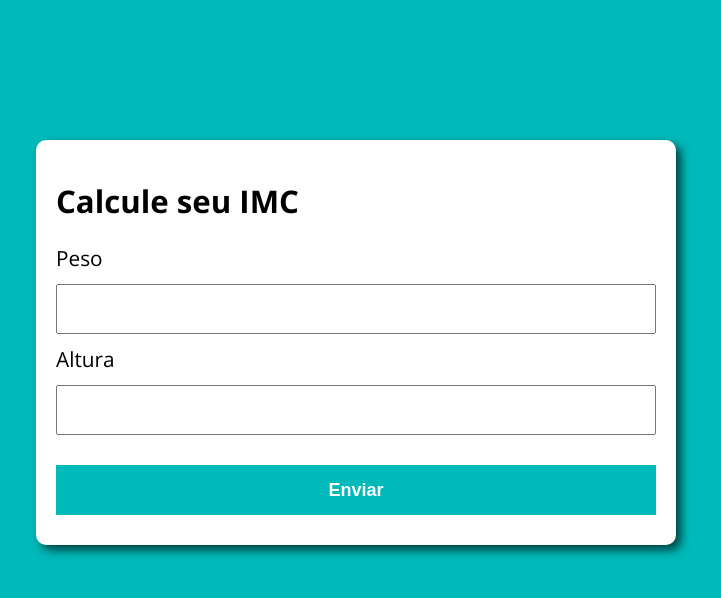
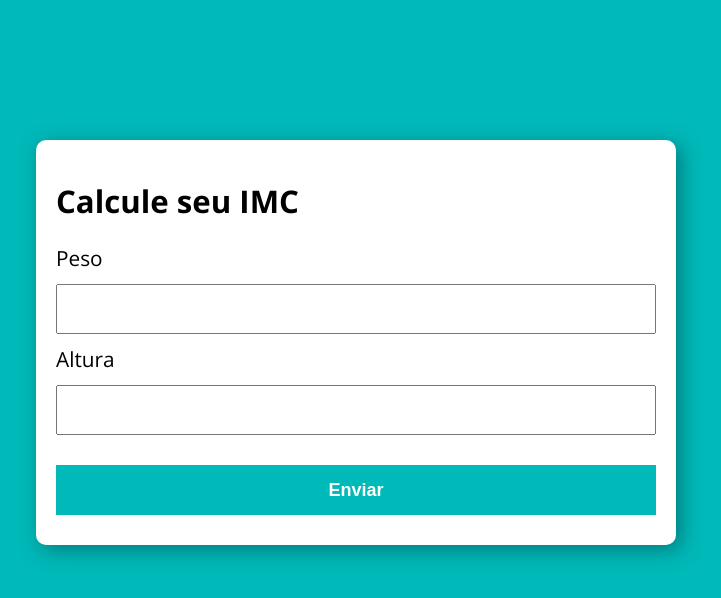
Before and after one commit to rafaaazevedo/Calculadora-de-IMC, a plain HTML site: page index.html in a window 1280 px wide. Shown: the whole page, without its empty margins (284-1005 px from the left). Drawn offline with nearby package versions, Linux system fonts and the light colour scheme.

Commit message:
a propriedade box-shadow com opacidade

```diff
--- a/assets/css/style.css
+++ b/assets/css/style.css
@@ -28,7 +28,7 @@ body {
     background: white;
     padding: 20px;
     border-radius: 10px;
-    box-shadow: 5px 5px 10px rgb(1, 64, 64);
+    box-shadow: 5px 5px 20px rgba(1, 64, 64, 0.5);
 }
 
 form input, form label, form button {
```
